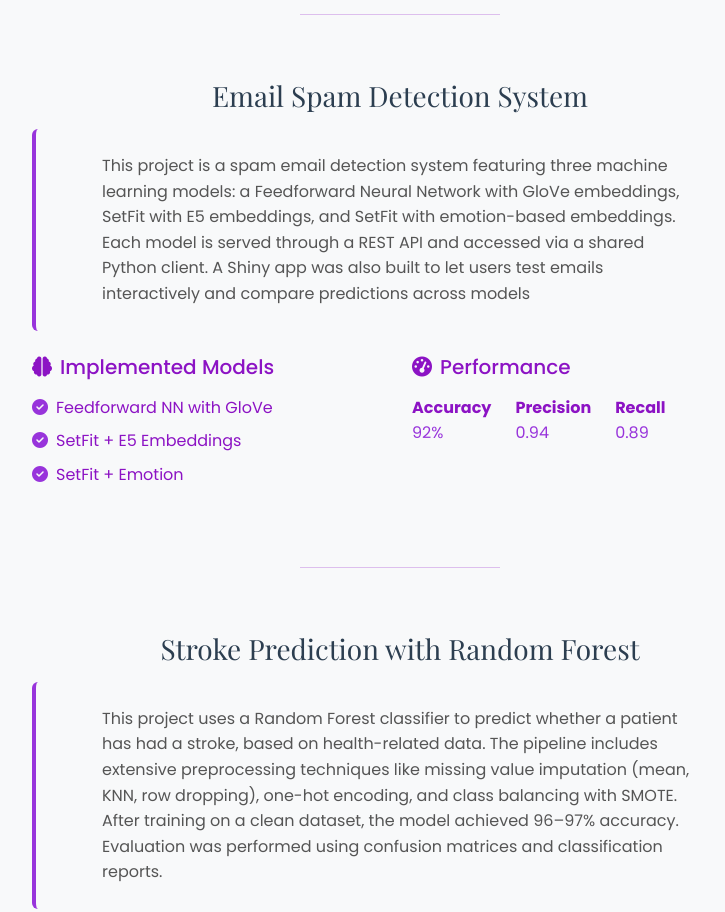
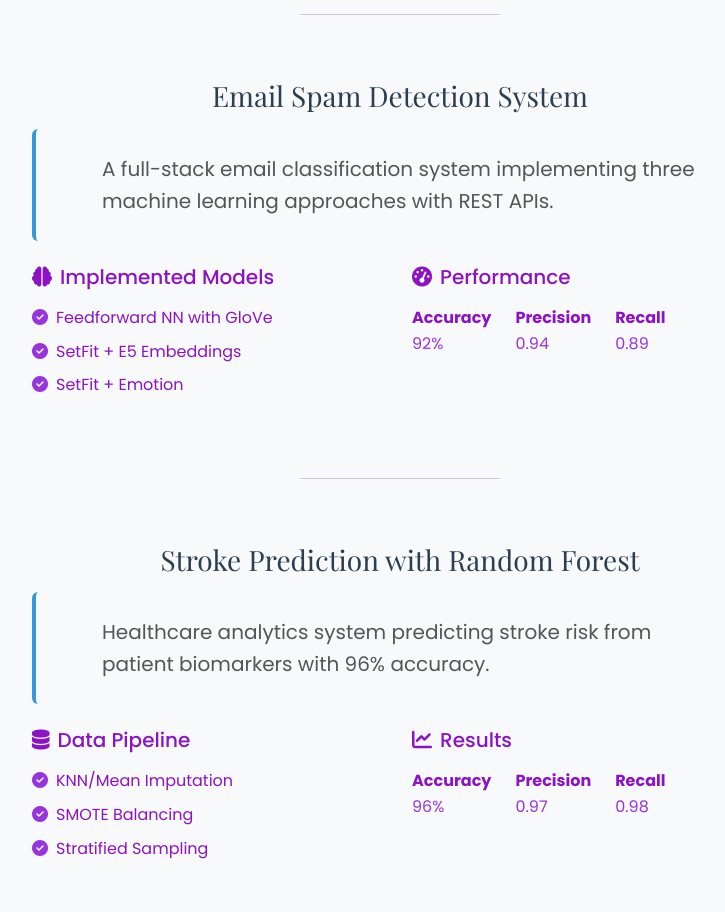
Before and after one commit to o-mariam/o-mariam.github.io, a plain HTML site: page index.html in a window 1280 px wide. Shown: the part 2220-3132 px from the top of the page, without its empty margins (240-965 px from the left). Drawn offline with nearby package versions, Linux system fonts and the light colour scheme.

Commit message:
Update index.html

```diff
--- a/index.html
+++ b/index.html
@@ -251,7 +251,7 @@
 
                 /* Project Intro Styling */
         .project-intro {
-            border-left: 4px solid #9834db;
+            border-left: 4px solid #3498db;
             background-color: rgba(248, 249, 250, 0.8);
             margin-bottom: 2rem;
         }
@@ -411,7 +411,7 @@
                 <h3 class="mb-3">Email Spam Detection System</h3>
 
                 <div class="project-intro bg-light p-4 rounded mb-4 text-start">
-                    <p class="mb-0">This project is a spam email detection system featuring three machine learning models: a Feedforward Neural Network with GloVe embeddings, SetFit with E5 embeddings, and SetFit with emotion-based embeddings. Each model is served through a REST API and accessed via a shared Python client. A Shiny app was also built to let users test emails interactively and compare predictions across models</p>
+                    <p class="lead mb-0">A full-stack email classification system implementing three machine learning approaches with REST APIs.</p>
                 </div>
 
                 <div class="row text-start mb-3">
@@ -452,7 +452,7 @@
                 <h3 class="mb-3">Stroke Prediction with Random Forest</h3>
 
                 <div class="project-intro bg-light p-4 rounded mb-4 text-start">
-                    <p class="mb-0">This project uses a Random Forest classifier to predict whether a patient has had a stroke, based on health-related data. The pipeline includes extensive preprocessing techniques like missing value imputation (mean, KNN, row dropping), one-hot encoding, and class balancing with SMOTE. After training on a clean dataset, the model achieved 96–97% accuracy. Evaluation was performed using confusion matrices and classification reports.</p>
+                    <p class="lead mb-0">Healthcare analytics system predicting stroke risk from patient biomarkers with 96% accuracy.</p>
                 </div>
 
                 <div class="row text-start mb-3">
@@ -537,7 +537,7 @@
                         <div class="card-body">
                             <div class="d-flex justify-content-between">
                                 <h5 class="card-title mb-1">Supervisor, Management Team</h5>
-                                <span class="badge bg-primary">Oct 2022 - Jan 2025</span>
+                                <span class="badge bg-primary">Oct 2022 - Present</span>
                             </div>
                             <h6 class="card-subtitle mb-3 text-muted">The Real Greek | London, UK</h6>
                             <ul class="card-text">
```
